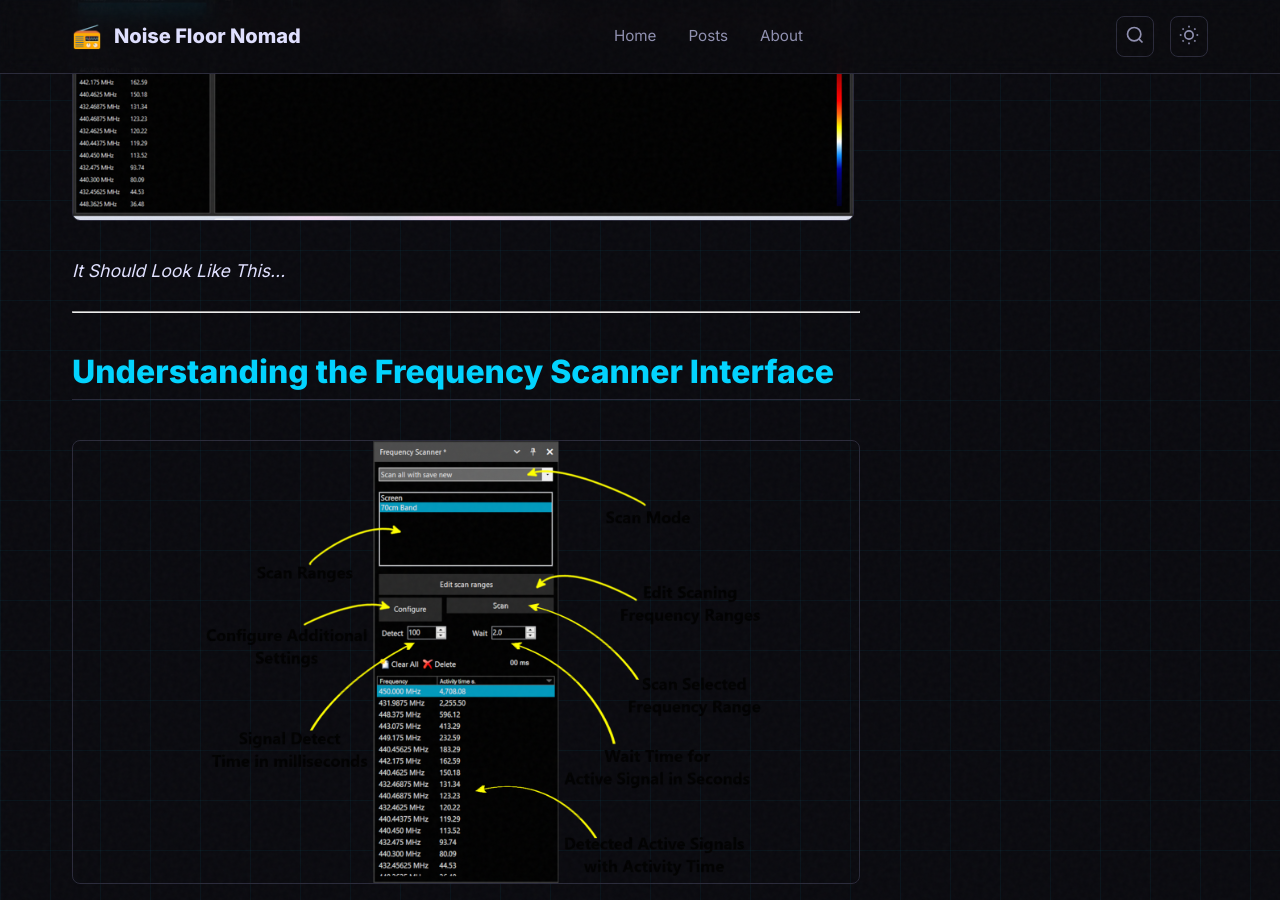
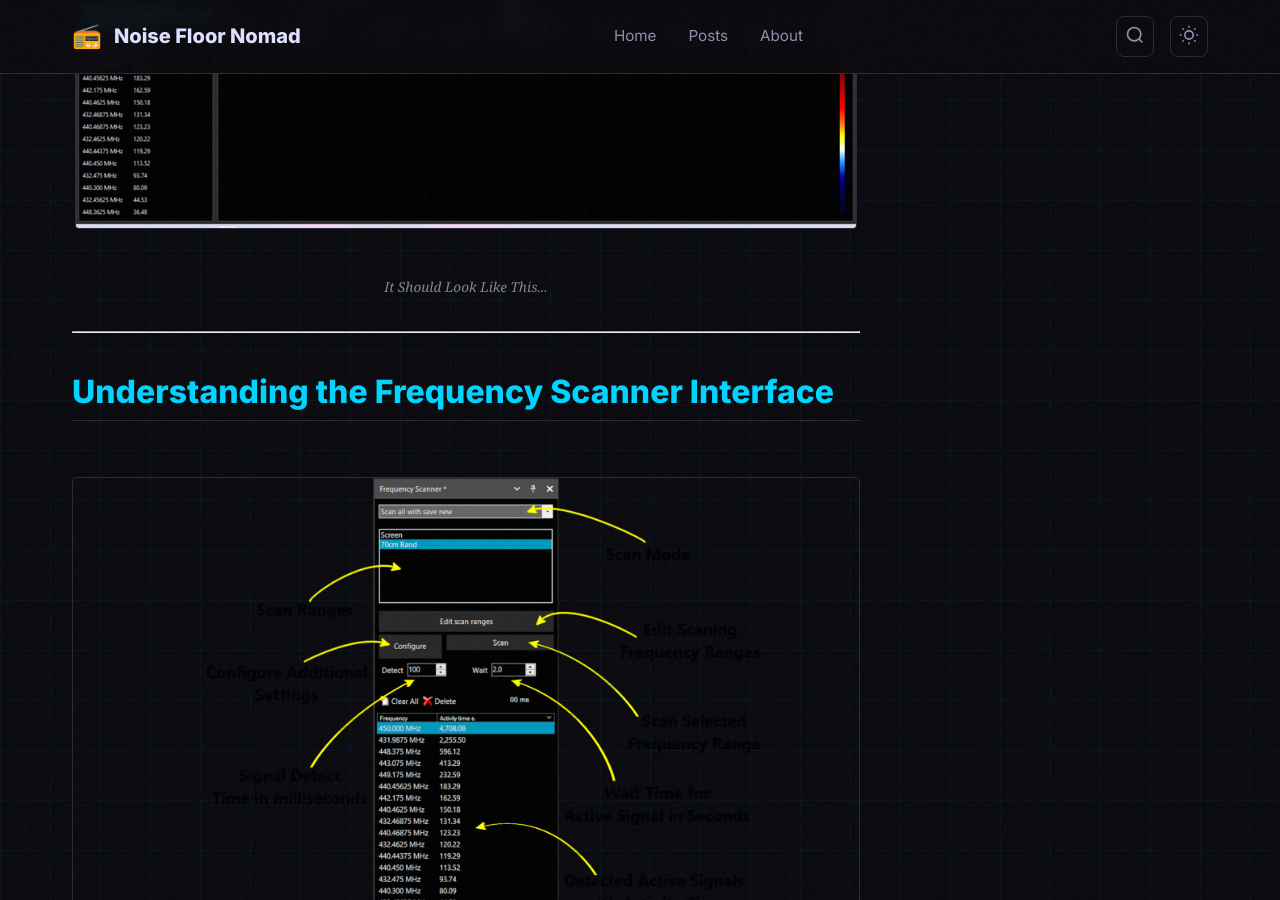
Before and after one commit to hmdsamarasekara/hmdsamarasekara.github.io, a Jekyll site: the page built from _posts/2023-09-26-how-to-use-your-sdr-as-a-scanner.md, in a window 1280 px wide and 900 px high, scrolled down 2795 px. Built offline with Jekyll 4.4.1, drawn with Linux system fonts in a browser that asks for light colours; some of the changed text lies outside the part shown.

Commit message:
Update 2023-09-26-how-to-use-your-sdr-as-a-scanner.md

```diff
--- a/_posts/2023-09-26-how-to-use-your-sdr-as-a-scanner.md
+++ b/_posts/2023-09-26-how-to-use-your-sdr-as-a-scanner.md
@@ -41,22 +41,34 @@ To simplify the installation process of all required software components in one
 
 After the installation is finished, launch SDRSharp by clicking on its icon. Within the application, access the plug-ins by selecting the dropdown menu at the upper left corner. From there, navigate to the "Plug-ins" tab, and click on "Frequency Scanner Entry." This action will open the Frequency Scanner plugin as a new tab window at your convenience.
 
-![Frequency Scanner Plugin Location]({{ site.baseurl }}/assets/images/frequency-scanner-plugin-location.png)
-*It Should Look Like This...*
+<figure style="text-align: center; margin: 2rem 0;">
+  <img src="{{ site.baseurl }}/assets/images/frequency-scanner-plugin-location.png" alt="Frequency Scanner Plugin Location" style="max-width: 100%; border-radius: 4px;">
+  <figcaption style="font-size: 0.85rem; color: #888; font-style: italic; margin-top: 0.75rem; font-family: Georgia, serif;">
+    It Should Look Like This...
+  </figcaption>
+</figure>
 
 ---
 
 ## Understanding the Frequency Scanner Interface
 
-![Frequency Scanner UI Breakdown]({{ site.baseurl }}/assets/images/frequency-scanner-ui-breakdown.png)
-*Frequency Scanner UI Breakdown*
+<figure style="text-align: center; margin: 2rem 0;">
+  <img src="{{ site.baseurl }}/assets/images/frequency-scanner-ui-breakdown.png" alt="Frequency Scanner UI Breakdown" style="max-width: 100%; border-radius: 4px;">
+  <figcaption style="font-size: 0.85rem; color: #888; font-style: italic; margin-top: 0.75rem; font-family: Georgia, serif;">
+    Frequency Scanner UI Breakdown
+  </figcaption>
+</figure>
 
 ### Scanning Modes
 
 At the top of the plug-in window, you can choose the **"Scanning Mode"** depending on your specific use case. The Frequency Scanner Plug-in offers various scan modes, allowing you to tailor your scanning experience:
 
-![Scan Modes]({{ site.baseurl }}/assets/images/scan-modes.png)
-*Scan Modes*
+<figure style="text-align: center; margin: 2rem 0;">
+  <img src="{{ site.baseurl }}/assets/images/scan-modes.png" alt="Scan Modes" style="max-width: 100%; border-radius: 4px;">
+  <figcaption style="font-size: 0.85rem; color: #888; font-style: italic; margin-top: 0.75rem; font-family: Georgia, serif;">
+    Scan Modes
+  </figcaption>
+</figure>
 
 | Mode | Description |
 |------|-------------|
@@ -70,8 +82,12 @@ At the top of the plug-in window, you can choose the **"Scanning Mode"** dependi
 
 Next, you can see the **"Scan Ranges"** tab, you can maintain multiple scanning ranges and switch between them whenever you want. To edit or create a new scanning range, click on the "Edit Scan Ranges" button and it will open up a separate window.
 
-![Setting Up Scan Ranges]({{ site.baseurl }}/assets/images/setting-up-scan-ranges.png)
-*Setting Up Scan Ranges*
+<figure style="text-align: center; margin: 2rem 0;">
+  <img src="{{ site.baseurl }}/assets/images/setting-up-scan-ranges.png" alt="Setting Up Scan Ranges" style="max-width: 100%; border-radius: 4px;">
+  <figcaption style="font-size: 0.85rem; color: #888; font-style: italic; margin-top: 0.75rem; font-family: Georgia, serif;">
+    Setting Up Scan Ranges
+  </figcaption>
+</figure>
 
 Be sure to input the correct values into the fields to define a scan range entry. Any incorrect entries will be highlighted in red, and you won't be able to move on from the field until it's corrected. All values should be specified in Hz, except for "Name," "Detector," and "Group":
 
@@ -93,8 +109,12 @@ Subsequently, locate the **"Configure"** button, and upon clicking it, a new win
 
 ### Scanner Tab
 
-![Scanner Tab Configuration]({{ site.baseurl }}/assets/images/scanner-tab-configuration.png)
-*Scanner Tab Configuration*
+<figure style="text-align: center; margin: 2rem 0;">
+  <img src="{{ site.baseurl }}/assets/images/scanner-tab-configuration.png" alt="Scanner Tab Configuration" style="max-width: 100%; border-radius: 4px;">
+  <figcaption style="font-size: 0.85rem; color: #888; font-style: italic; margin-top: 0.75rem; font-family: Georgia, serif;">
+    Scanner Tab Configuration
+  </figcaption>
+</figure>
 
 Frequency Scanner utilizes two modes to identify active signals, each with its own advantages and drawbacks:
 
@@ -118,8 +138,12 @@ Frequency Scanner utilizes two modes to identify active signals, each with its o
 
 ### Channel Analyser Tab
 
-![Channel Analyser Tab Configuration]({{ site.baseurl }}/assets/images/channel-analyser-tab-configuration.png)
-*Channel Analyser Tab Configuration*
+<figure style="text-align: center; margin: 2rem 0;">
+  <img src="{{ site.baseurl }}/assets/images/channel-analyser-tab-configuration.png" alt="Channel Analyser Tab Configuration" style="max-width: 100%; border-radius: 4px;">
+  <figcaption style="font-size: 0.85rem; color: #888; font-style: italic; margin-top: 0.75rem; font-family: Georgia, serif;">
+    Channel Analyser Tab Configuration
+  </figcaption>
+</figure>
 
 | Setting | Description |
 |---------|-------------|
@@ -133,8 +157,12 @@ Frequency Scanner utilizes two modes to identify active signals, each with its o
 
 ### General Tab
 
-![General Tab Configuration]({{ site.baseurl }}/assets/images/general-tab-configuration.png)
-*General Tab Configuration*
+<figure style="text-align: center; margin: 2rem 0;">
+  <img src="{{ site.baseurl }}/assets/images/general-tab-configuration.png" alt="General Tab Configuration" style="max-width: 100%; border-radius: 4px;">
+  <figcaption style="font-size: 0.85rem; color: #888; font-style: italic; margin-top: 0.75rem; font-family: Georgia, serif;">
+    General Tab Configuration
+  </figcaption>
+</figure>
 
 | Setting | Description |
 |---------|-------------|
@@ -207,8 +235,12 @@ Zooming within the Channel Analyzer panel can be accomplished using the mouse sc
 
 ## Configuring Trigger and Hysteresis Levels
 
-![Configuring Trigger and Hysteresis Levels]({{ site.baseurl }}/assets/images/trigger-and-hysteresis.png)
-*Configuring Trigger and Hysteresis Levels*
+ <figure style="text-align: center; margin: 2rem 0;">
+  <img src="{{ site.baseurl }}/assets/images/trigger-and-hysteresis.png" alt="Configuring Trigger and Hysteresis Levels" style="max-width: 100%; border-radius: 4px;">
+  <figcaption style="font-size: 0.85rem; color: #888; font-style: italic; margin-top: 0.75rem; font-family: Georgia, serif;">
+    Configuring Trigger and Hysteresis Levels
+  </figcaption>
+</figure>
 
 These two parameters govern when the scanner suspends scanning and when it resumes its scanning operation. The red button adjusts the detection trigger level, while the yellow button adjusts the hysteresis level.
 
@@ -270,14 +302,8 @@ Remember: the spectrum is always changing. What you find today might be gone tom
 
 <div style="margin-top: 3rem; padding-top: 2rem; border-top: 1px solid var(--border-color, #333); text-align: center;">
 
-<p style="color: var(--text-muted, #888); font-size: 0.9rem;"><em>Last updated: March 2026</em></p>
-
 <p style="color: var(--text-muted, #888); font-size: 0.9rem;">
   Questions or comments? Reach out via <a href="https://www.qrz.com/db/A65KJ" style="color: var(--accent-cyan, #00d4aa);">QRZ</a> or check out more articles on <a href="{{ site.baseurl }}" style="color: var(--accent-cyan, #00d4aa);">Noise Floor Nomad</a>.
 </p>
 
-<p style="margin-top: 1rem; font-style: italic; color: var(--accent-orange, #ff6b35); font-size: 0.9rem;">
-  "In the noise, we find signals"
-</p>
-
 </div>
```
